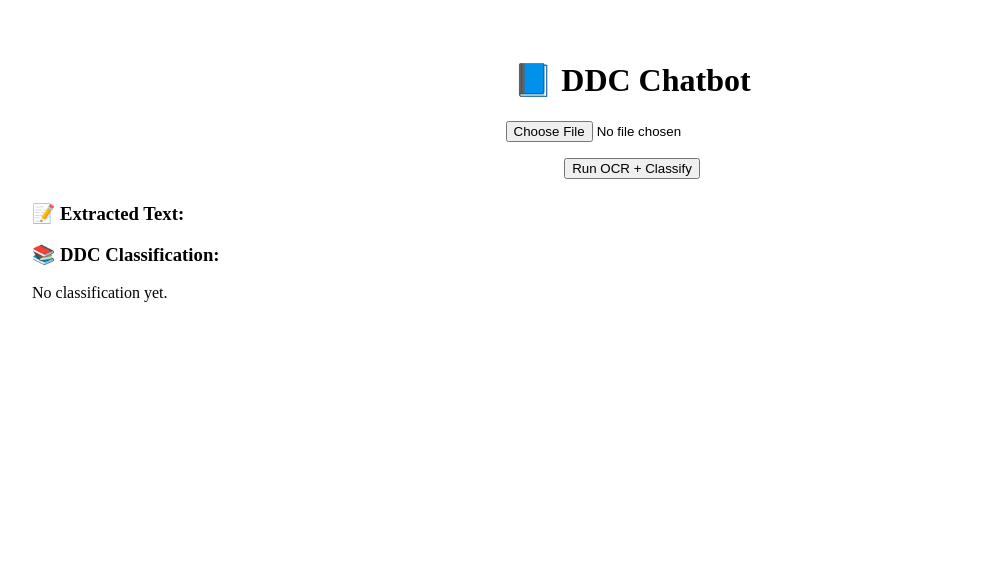
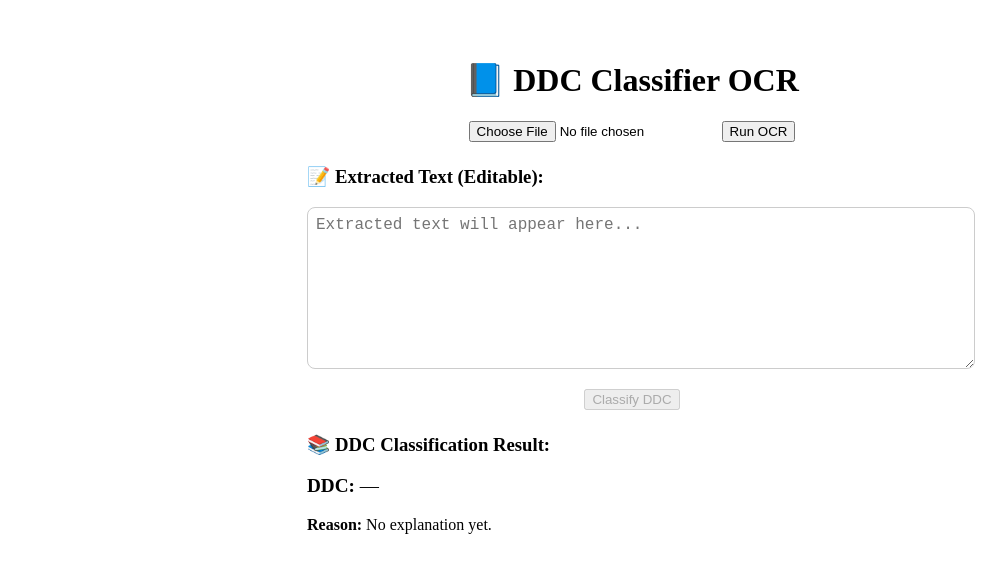
Before and after one commit to ravibankar3/DDC-project, a Next.js app: page / in a window 1280 px wide. Shown: the top 572 px of the page, without its empty margins (8-1014 px from the left). Built offline with nearby package versions, Linux system fonts and the light colour scheme.

Commit message:
Update index.jsx

```diff
--- a/pages/index.jsx
+++ b/pages/index.jsx
@@ -4,7 +4,8 @@ import Tesseract from "tesseract.js";
 export default function Home() {
   const [image, setImage] = useState(null);
   const [text, setText] = useState("");
-  const [classification, setClassification] = useState("");
+  const [ddc, setDdc] = useState("");
+  const [reason, setReason] = useState("");
   const [loading, setLoading] = useState(false);
   const [classifying, setClassifying] = useState(false);
 
@@ -18,15 +19,14 @@ export default function Home() {
 
     setLoading(true);
     setText("");
-    setClassification("");
+    setDdc("");
+    setReason("");
 
     try {
       const result = await Tesseract.recognize(image, "eng", {
         logger: (m) => console.log(m),
       });
-      const extractedText = result.data.text;
-      setText(extractedText);
-      await handleClassify(extractedText); // automatically call DDC classification
+      setText(result.data.text);
     } catch (error) {
       alert("OCR failed: " + error.message);
     } finally {
@@ -34,48 +34,83 @@ export default function Home() {
     }
   };
 
-  const handleClassify = async (extractedText) => {
-    if (!extractedText) return;
+  const handleClassify = async () => {
+    if (!text.trim()) return alert("Please enter or edit text before classifying.");
     setClassifying(true);
+    setDdc("");
+    setReason("");
 
     try {
       const response = await fetch("/api/classify", {
         method: "POST",
         headers: { "Content-Type": "application/json" },
-        body: JSON.stringify({ text: extractedText }),
+        body: JSON.stringify({ text }),
       });
 
       const data = await response.json();
-      setClassification(data.classification || "No result");
+      if (data.ddc) setDdc(data.ddc);
+      if (data.reason) setReason(data.reason);
     } catch (error) {
       console.error("Error calling /api/classify:", error);
-      setClassification("Error connecting to classifier.");
+      setDdc("Error connecting to classifier.");
     } finally {
       setClassifying(false);
     }
   };
 
   return (
-    <div style={{ padding: "2rem", textAlign: "center" }}>
-      <h1>📘 DDC Chatbot</h1>
+    <div style={{ padding: "2rem", textAlign: "center", maxWidth: 650, margin: "0 auto" }}>
+      <h1>📘 DDC Classifier OCR</h1>
+
       <input type="file" accept="image/*" onChange={handleImageUpload} />
-      {image && <img src={image} alt="preview" width="200" />}
-      <div style={{ marginTop: "1rem" }}>
-        <button onClick={handleOCR} disabled={loading}>
-          {loading ? "Extracting text..." : "Run OCR + Classify"}
-        </button>
-      </div>
+      {image && (
+        <div style={{ margin: "1rem" }}>
+          <img src={image} alt="Uploaded" width="250" />
+        </div>
+      )}
+
+      <button onClick={handleOCR} disabled={loading}>
+        {loading ? "Extracting text..." : "Run OCR"}
+      </button>
 
       <div style={{ marginTop: "1.5rem", textAlign: "left" }}>
-        <h3>📝 Extracted Text:</h3>
-        <p style={{ whiteSpace: "pre-wrap" }}>{text}</p>
+        <h3>📝 Extracted Text (Editable):</h3>
+        <textarea
+          value={text}
+          onChange={(e) => setText(e.target.value)}
+          rows={8}
+          style={{
+            width: "100%",
+            padding: "0.5rem",
+            borderRadius: "8px",
+            border: "1px solid #ccc",
+            fontSize: "1rem",
+            fontFamily: "monospace",
+          }}
+          placeholder="Extracted text will appear here..."
+        />
 
-        <h3>📚 DDC Classification:</h3>
-        <p>
-          {classifying
-            ? "Classifying..."
-            : classification || "No classification yet."}
-        </p>
+        <div style={{ marginTop: "1rem", textAlign: "center" }}>
+          <button onClick={handleClassify} disabled={classifying || !text.trim()}>
+            {classifying ? "Classifying..." : "Classify DDC"}
+          </button>
+        </div>
+
+        <div style={{ marginTop: "1.5rem" }}>
+          <h3>📚 DDC Classification Result:</h3>
+          {classifying ? (
+            <p>Analyzing...</p>
+          ) : (
+            <>
+              <p style={{ fontSize: "1.2rem" }}>
+                <strong>DDC:</strong> {ddc || "—"}
+              </p>
+              <p>
+                <strong>Reason:</strong> {reason || "No explanation yet."}
+              </p>
+            </>
+          )}
+        </div>
       </div>
     </div>
   );
```
